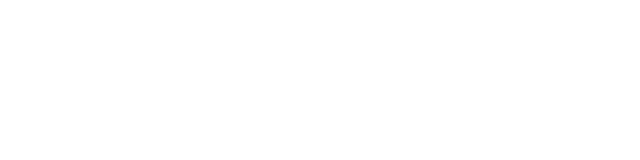
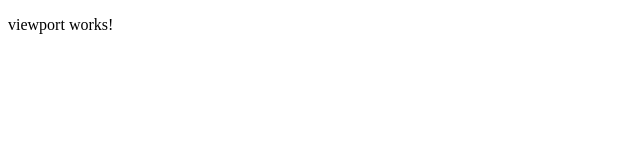
Before and after one commit to sean-hammon/phogra-ui2, an Angular app: page / in a window 1280 px wide. Shown: the top 160 px of the page, without its empty margins (0-640 px from the left). Built offline with nearby package versions, Linux system fonts and the light colour scheme.

Commit message:
viewport: add a viewport component.

```diff
--- a/src/app/app-routing.module.ts
+++ b/src/app/app-routing.module.ts
@@ -1,10 +1,11 @@
 import { NgModule } from '@angular/core';
 import { Routes, RouterModule } from '@angular/router';
+import { ViewportComponent } from './viewport/viewport.component'
 
 const routes: Routes = [
   {
     path: '',
-    children: []
+    component: ViewportComponent
   }
 ];
 
--- a/src/app/app.module.ts
+++ b/src/app/app.module.ts
@@ -3,10 +3,12 @@
 
 import { AppRoutingModule } from './app-routing.module';
 import { AppComponent } from './app.component';
+import { ViewportComponent } from './viewport/viewport.component';
 
 @NgModule({
   declarations: [
-    AppComponent
+    AppComponent,
+    ViewportComponent
   ],
   imports: [
     BrowserModule,
--- /dev/null
+++ b/src/app/viewport/viewport.component.html
@@ -0,0 +1,3 @@
+<p>
+  viewport works!
+</p>
--- /dev/null
+++ b/src/app/viewport/viewport.component.ts
@@ -0,0 +1,15 @@
+import { Component, OnInit } from '@angular/core';
+
+@Component({
+  selector: 'app-viewport',
+  templateUrl: './viewport.component.html',
+  styleUrls: ['./viewport.component.sass']
+})
+export class ViewportComponent implements OnInit {
+
+  constructor() { }
+
+  ngOnInit() {
+  }
+
+}
```
Also changed, not shown: src/app/viewport/viewport.component.sass (added), 1 other file (tests, documents, lock files or other folders).
